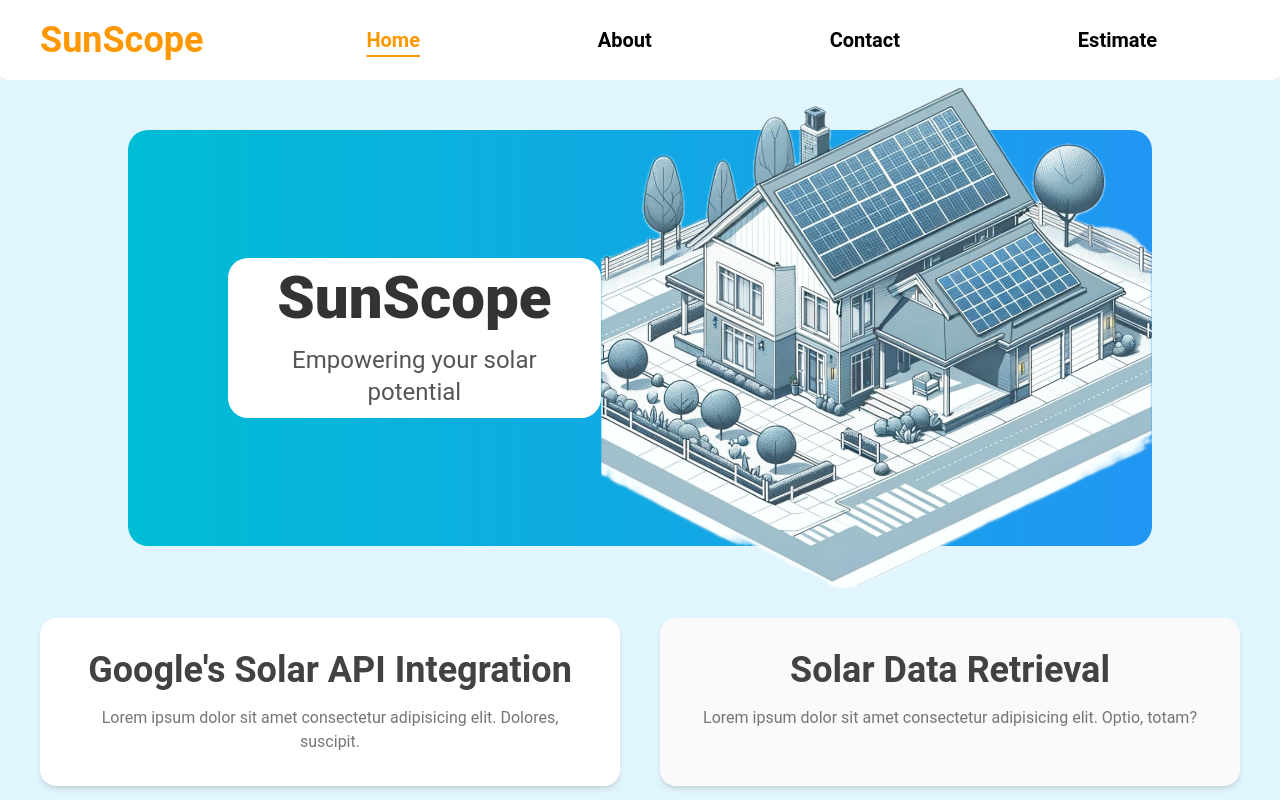
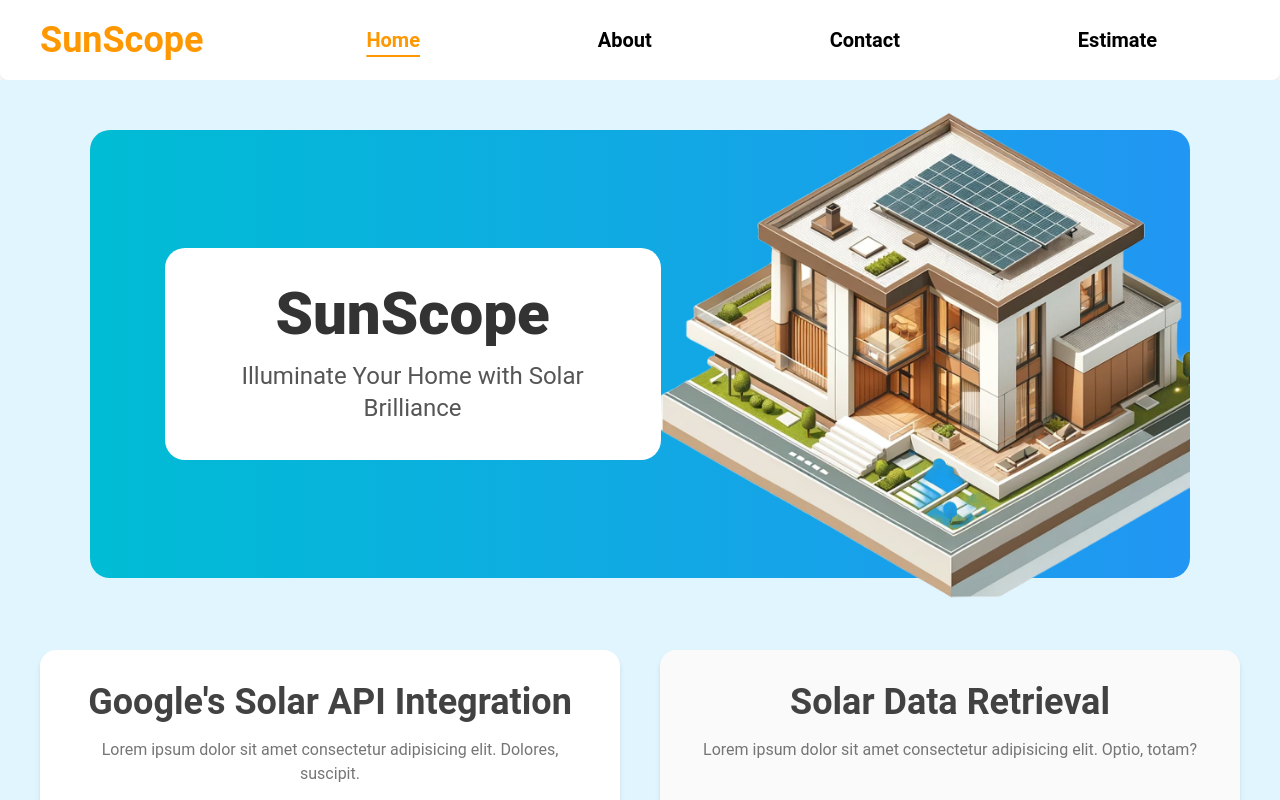
Before and after one commit to JapmeetBrar/SunScope, a React (Vite) app in the folder sunscope/: page /home in a window 1280 px wide. Shown: the top 800 px of the page. Built offline with nearby package versions, Linux system fonts and the light colour scheme.

Commit message:
changed image and margins

```diff
--- a/sunscope/src/components/Home.tsx
+++ b/sunscope/src/components/Home.tsx
@@ -9,16 +9,16 @@
         }}
       >
         <header
-          className="bg-gradient-to-r from-cyan-500 to-blue-500 h-[26rem] flex items-center justify-between rounded-xl"
-          style={{ width: "80%", margin: "auto", borderRadius: "20px" }}
+          className="bg-gradient-to-r from-cyan-500 to-blue-500 h-[28rem] flex items-center justify-between rounded-xl"
+          style={{ width: "86%", margin: "auto", borderRadius: "20px" }}
         >
           <div
             className="flex items-center"
             style={{
               backgroundColor: "white",
               borderRadius: "20px",
-              padding: "10px 20px",
-              marginLeft: "100px",
+              padding: "36px 60px",
+              marginLeft: "75px",
             }}
           >
             <div>
@@ -29,7 +29,7 @@
                 SunScope
               </h1>
               <p className="text-2xl" style={{ color: "#555" }}>
-                Empowering your solar potential
+                  Illuminate Your Home with Solar Brilliance
               </p>
             </div>
           </div>
@@ -41,6 +41,7 @@
               maxWidth: "100%",
               marginTop: "-10%",
               marginBottom: "-10%",
+              marginRight: "0px",
             }}
           />
         </header>
```
Also changed, not shown: sunscope/public/house_image.png.
